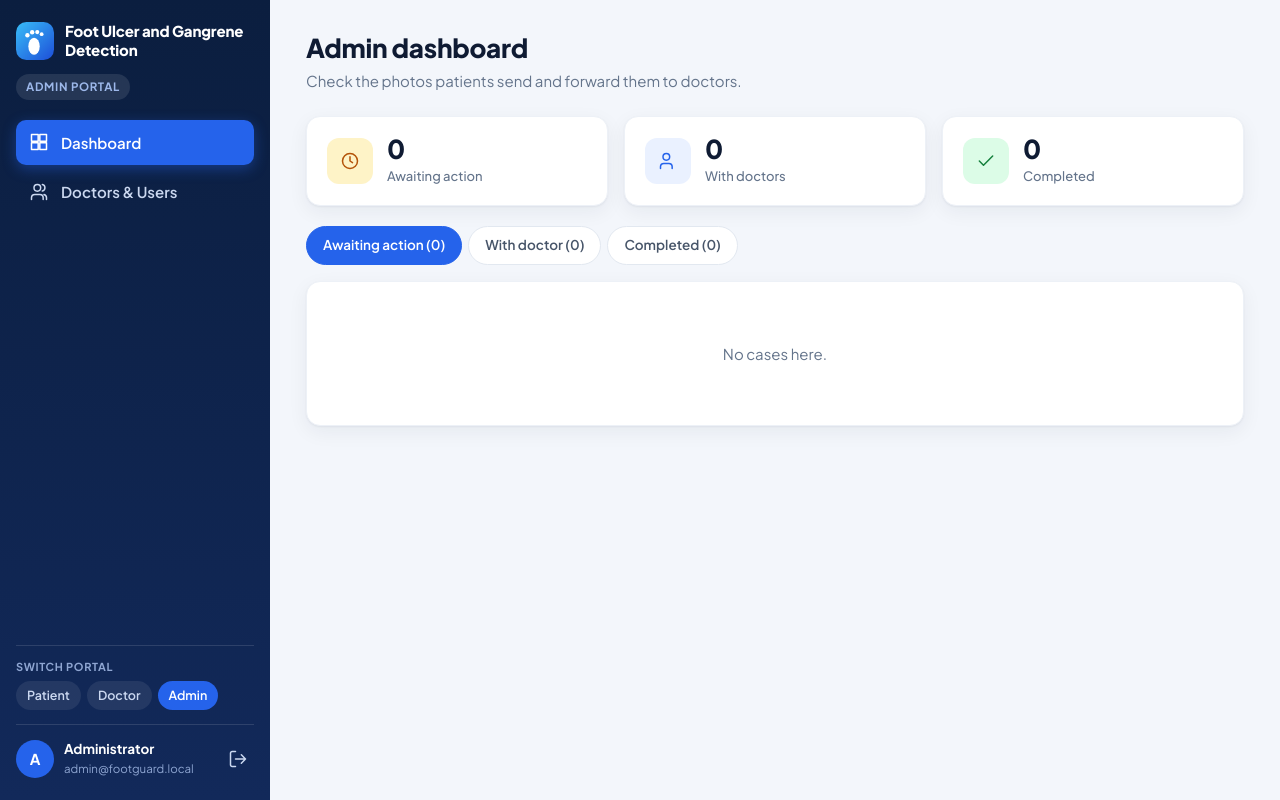
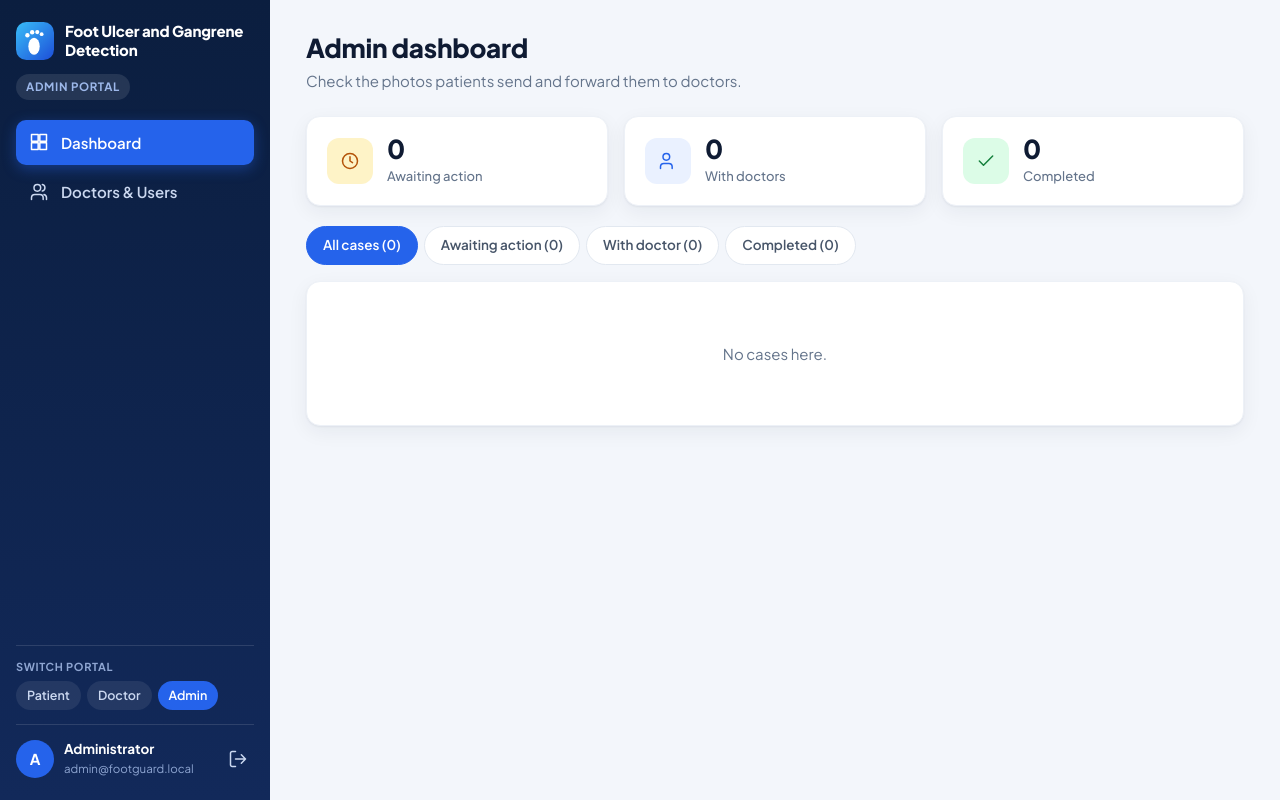
Before and after one commit to thrushargowda-byte/foot-ulcer-gangrene, a Flask app: page /admin in a window 1280 px wide. Run offline with Flask 3, Linux system fonts and the light colour scheme; a user stored in the database is signed in; some libraries are stand-ins or nearby versions.

Commit message:
Admin dashboard: All cases tab with source column and Patient ID

```diff
--- a/app.py
+++ b/app.py
@@ -1059,12 +1059,15 @@ def delete_case(case_id):
 @app.route("/admin")
 @role_required("admin")
 def admin_dashboard():
-    status = request.args.get("status", "submitted")
+    status = request.args.get("status", "all")
     flow = ("submitted", "pending", "reviewed")
     stats = {s: Case.query.filter_by(status=s).count() for s in flow}
+    stats["all"] = sum(stats.values())
     q = Case.query.filter(Case.status.in_(flow))
-    if status in stats:
+    if status in flow:
         q = q.filter_by(status=status)
+    else:
+        status = "all"
     return render_template("admin.html", stats=stats, status=status,
                            cases=q.order_by(Case.created_at.desc()).all())
 
--- a/templates/admin.html
+++ b/templates/admin.html
@@ -9,6 +9,7 @@
   <div class="card stat"><div class="si" style="background:var(--greensoft);color:var(--green)"><svg class="ico" viewBox="0 0 24 24"><path d="M20 6 9 17l-5-5"/></svg></div><div><b>{{ stats.reviewed }}</b><span>Completed</span></div></div>
 </div>
 <div class="tabs">
+  <a href="?status=all" class="{{ 'on' if status == 'all' }}">All cases ({{ stats.all }})</a>
   <a href="?status=submitted" class="{{ 'on' if status == 'submitted' }}">Awaiting action ({{ stats.submitted }})</a>
   <a href="?status=pending" class="{{ 'on' if status == 'pending' }}">With doctor ({{ stats.pending }})</a>
   <a href="?status=reviewed" class="{{ 'on' if status == 'reviewed' }}">Completed ({{ stats.reviewed }})</a>
@@ -16,12 +17,13 @@
 <div class="card">
 {% if cases %}
 <div style="overflow-x:auto"><table class="table">
-  <thead><tr><th></th><th>Case</th><th>Patient</th><th>Requested doctor</th><th>Status</th><th>Date</th><th></th></tr></thead>
+  <thead><tr><th></th><th>Case</th><th>Patient</th><th>Source</th><th>Doctor</th><th>Status</th><th>Date</th><th></th></tr></thead>
   <tbody>
   {% for c in cases %}
   <tr>
     <td><img class="thumb" src="{{ url_for('case_image', case_id=c.id) }}" alt=""></td>
-    <td>#{{ c.id }}</td><td><b>{{ c.display_name }}</b></td>
+    <td>#{{ c.id }}</td><td><b>{{ c.display_name }}</b>{% set _pl = patient_login_info(c.patient_id) %}{% if _pl[1] %}<br><small>Patient ID: <b>{{ _pl[1] }}</b></small>{% endif %}</td>
+    <td>{% if c.created_by_id %}<span class="badge">Doctor scan</span>{% else %}Patient{% endif %}</td>
     <td>{{ ("Dr. " ~ c.doctor.name) if c.doctor else "-" }}</td>
     <td><span class="badge s-{{ c.status }}">{{ c.status|status_label('admin') }}</span></td>
     <td class="muted">{{ c.created_at.strftime("%d %b %Y") }}</td>
```
